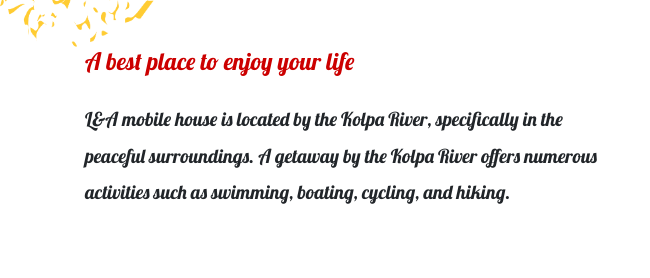
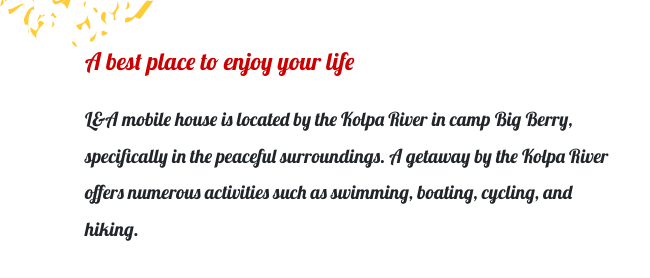
Before and after one commit to LukaM286/lamobile2, a plain HTML site: page index.html in a window 1280 px wide. Shown: the part 911-1189 px from the top of the page, 0-650 px from the left. Drawn offline with nearby package versions, Linux system fonts and the light colour scheme; grey boxes are pictures that could not be loaded; files whose address does not match are found by name.

Commit message:
Update index.html

```diff
--- a/index.html
+++ b/index.html
@@ -94,7 +94,7 @@
                 <div class="row">
                     <div class="col-lg-6 col-12">
                         <h4>A best place to enjoy your life</h4>
-                        <p>L&A mobile house is located by the Kolpa River, specifically in the peaceful surroundings. A getaway by the Kolpa River offers numerous activities such as swimming, boating, cycling, and hiking. </p>
+                        <p>L&A mobile house is located by the Kolpa River in camp Big Berry, specifically in the peaceful surroundings. A getaway by the Kolpa River offers numerous activities such as swimming, boating, cycling, and hiking. </p>
                         <button><a href="site3.html">Read more</a></button>
                     </div>
                     <div class="col-lg-6 col-12">
```
